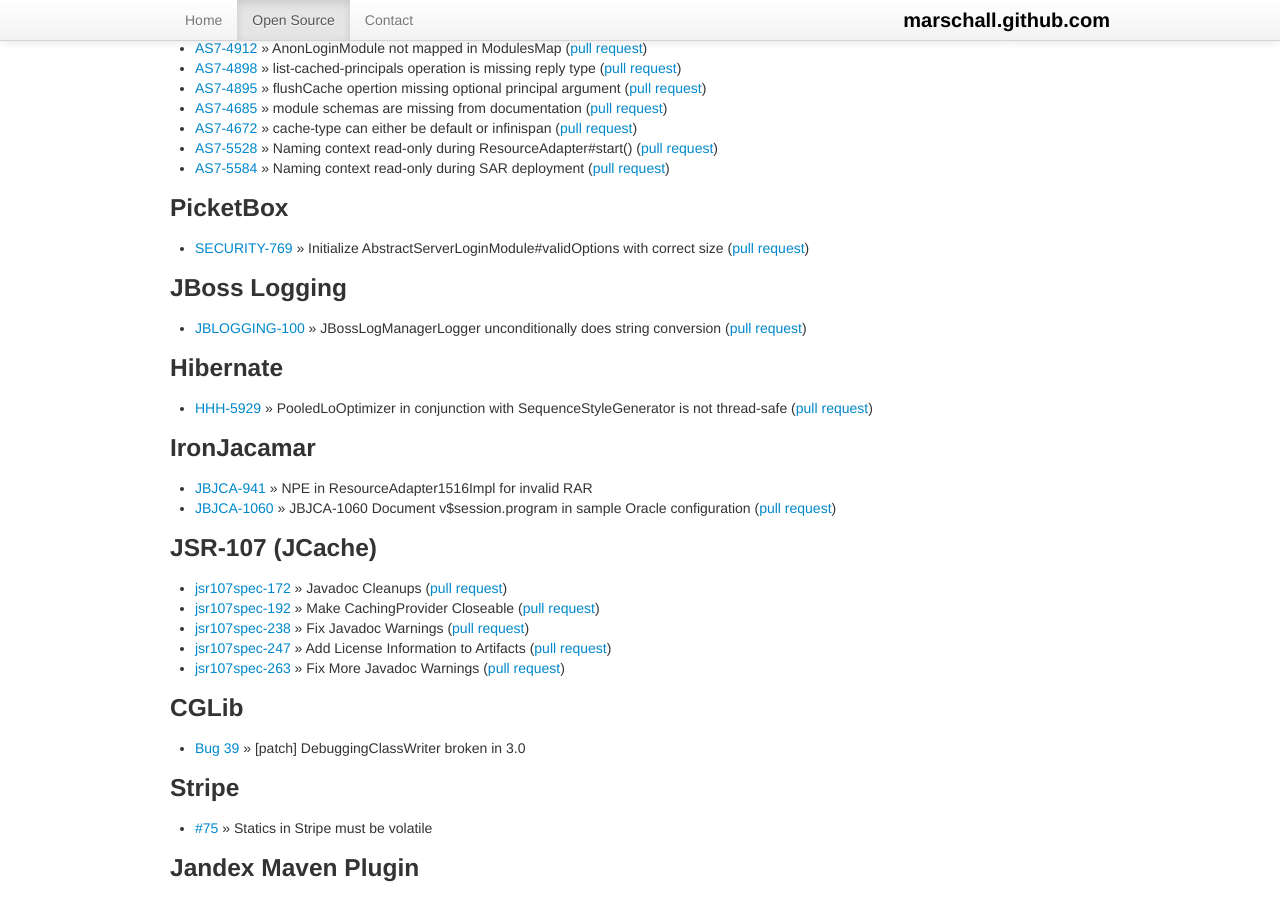
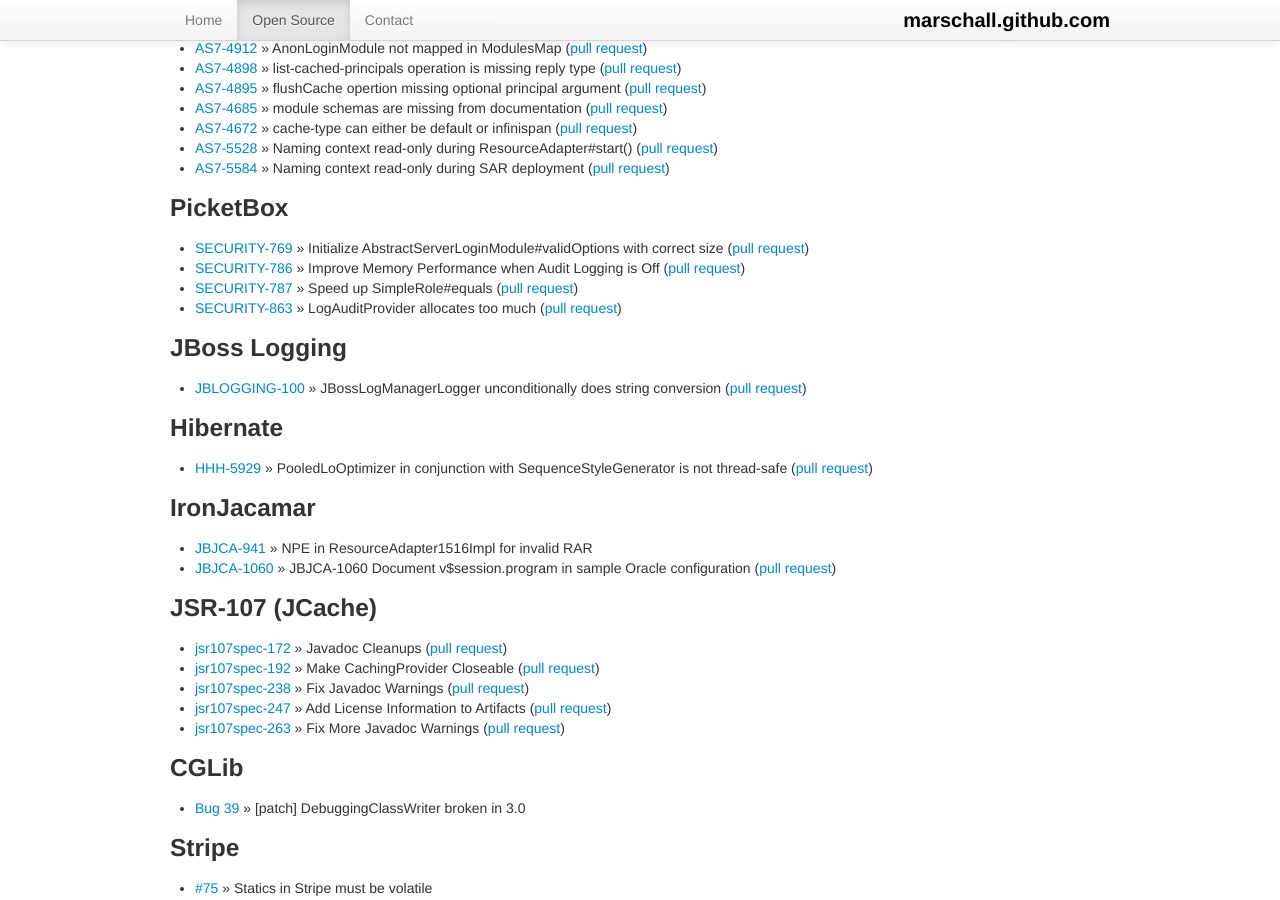
Before and after one commit to marschall/marschall.github.com, a Jekyll site: the page built from open-source.html, in a window 1280 px wide and 900 px high, scrolled down 1422 px. Built offline with Jekyll 4.4.1, drawn with Linux system fonts in a browser that asks for light colours.

Commit message:
add various picketbox

```diff
--- a/open-source.html
+++ b/open-source.html
@@ -98,11 +98,11 @@
 <h3>PicketBox</h3>
 <ul>
   <li><a href="https://issues.jboss.org/browse/SECURITY-769">SECURITY-769</a> &raquo; Initialize AbstractServerLoginModule#validOptions with correct size (<a href="https://github.com/picketbox/picketbox-container/pull/1">pull request</a>)</li>
+  <li><a href="https://issues.jboss.org/browse/SECURITY-786">SECURITY-786</a> &raquo; Improve Memory Performance when Audit Logging is Off (<a href="https://github.com/picketbox/picketbox-container/pull/17">pull request</a>)</li>
+  <li><a href="https://issues.jboss.org/browse/SECURITY-787">SECURITY-787</a> &raquo; Speed up SimpleRole#equals (<a href="https://github.com/picketbox/picketbox-container/pull/18">pull request</a>)</li>
+  <li><a href="https://issues.jboss.org/browse/SECURITY-863">SECURITY-863</a> &raquo; LogAuditProvider allocates too much (<a href="https://github.com/picketbox/picketbox-container/pull/19">pull request</a>)</li>
 </ul>
 <!--
-https://github.com/picketbox/picketbox/pull/19
-https://github.com/picketbox/picketbox/pull/18
-https://github.com/picketbox/picketbox/pull/17
 https://github.com/picketbox/picketbox-container-stale/pull/3
 https://github.com/picketbox/picketbox-container-stale/pull/2
 -->
```
